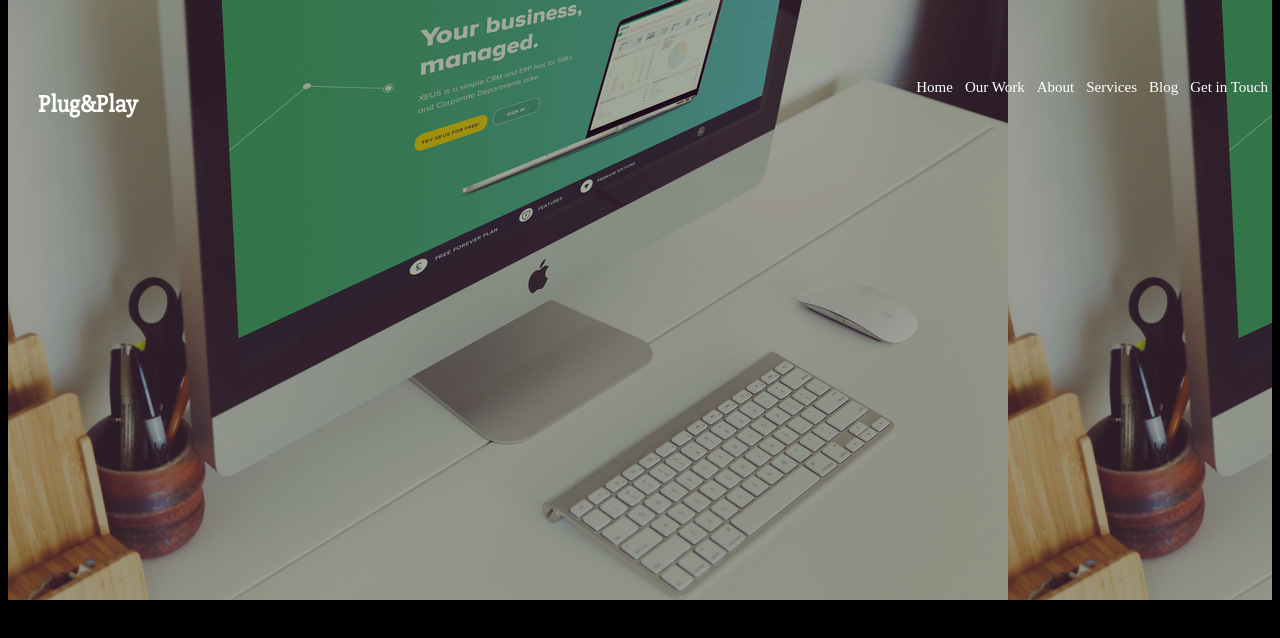
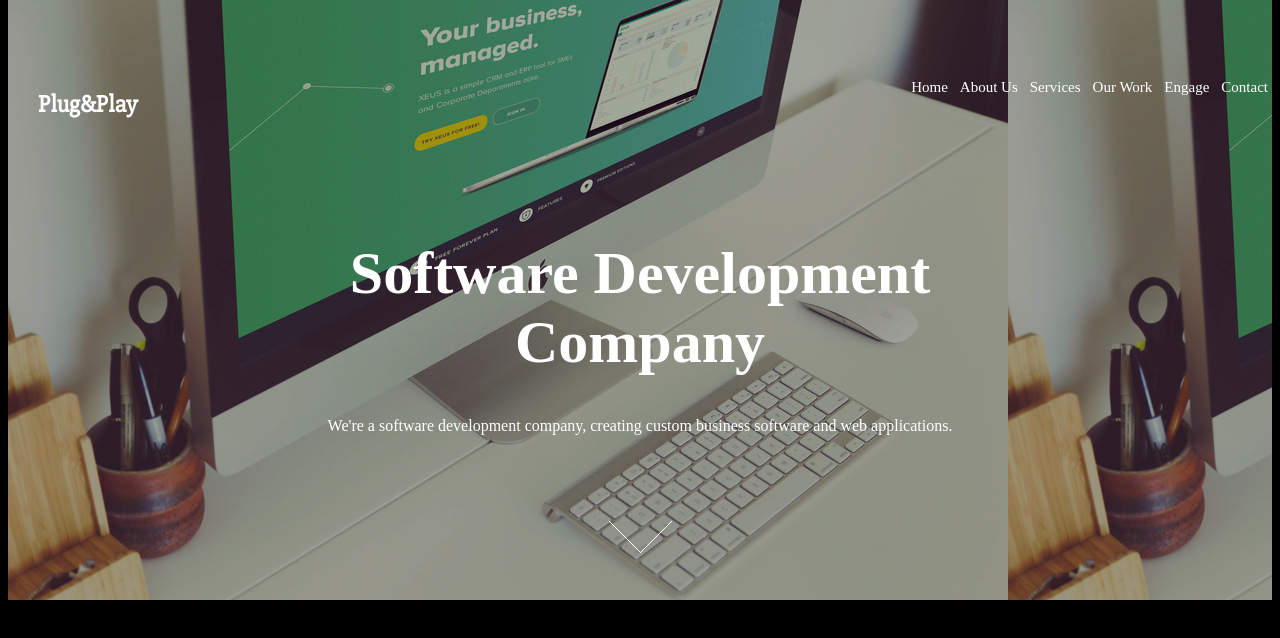
Before and after one commit to Harrisonkamau/plug-and-play, a plain HTML site: page index.html in a window 1280 px wide. Drawn offline with nearby package versions, Linux system fonts and the light colour scheme.

Commit message:
add an arrow

```diff
--- a/index.html
+++ b/index.html
@@ -22,25 +22,34 @@
                   <div class="navbar">
                     <ul class="nav">
                       <li><a href="#">Home</a></li>
-                      <li><a href="#our-work">Our Work</a></li>
-                      <li><a href="#about">About</a></li>
-                      <li><a href="#services">Services</a></li>
-                      <li><a href="#blog">Blog</a></li>
-                      <li><a href="#contact">Get in Touch</a></li>
+                      <li><a href="#our-work">About Us</a></li>
+                      <li><a href="#about">Services</a></li>
+                      <li><a href="#services">Our Work</a></li>
+                      <li><a href="#blog">Engage</a></li>
+                      <li><a href="#contact">Contact</a></li>
                     </ul>
 
                   </div>
-
-
                 </div>
 
+              </nav>
+              <div class="inner fadeable">
+                <h1>Software Development <br> Company</h1>
+                <p class="subtitle white">We&#039;re a software development company, creating custom business software and web applications.</p>
 
-              </nav>
+              </div>
+
+              <div class="arrow">
+                <span class="arrow-wrap"><a href="#"><img src="./assets/images/arrow.png" alt="Arrow" /></a></span>
+
+              </div>
 
             </div>
 
       </header>
-      <script src="https://cdnjs.cloudflare.com/ajax/libs/foundation/6.2.3/foundation.min.js">
+      <script src="https://cdnjs.cloudflare.com/ajax/libs/foundation/6.2.3/foundation.min.js"></script>
+      <!-- <script src="http://ajax.googleapis.com/ajax/libs/jquery/1/jquery.min.js"></script> -->
+      <script src="https://cdnjs.cloudflare.com/ajax/libs/jquery/3.0.0/jquery.min.js">
 
       </script>
 
```
